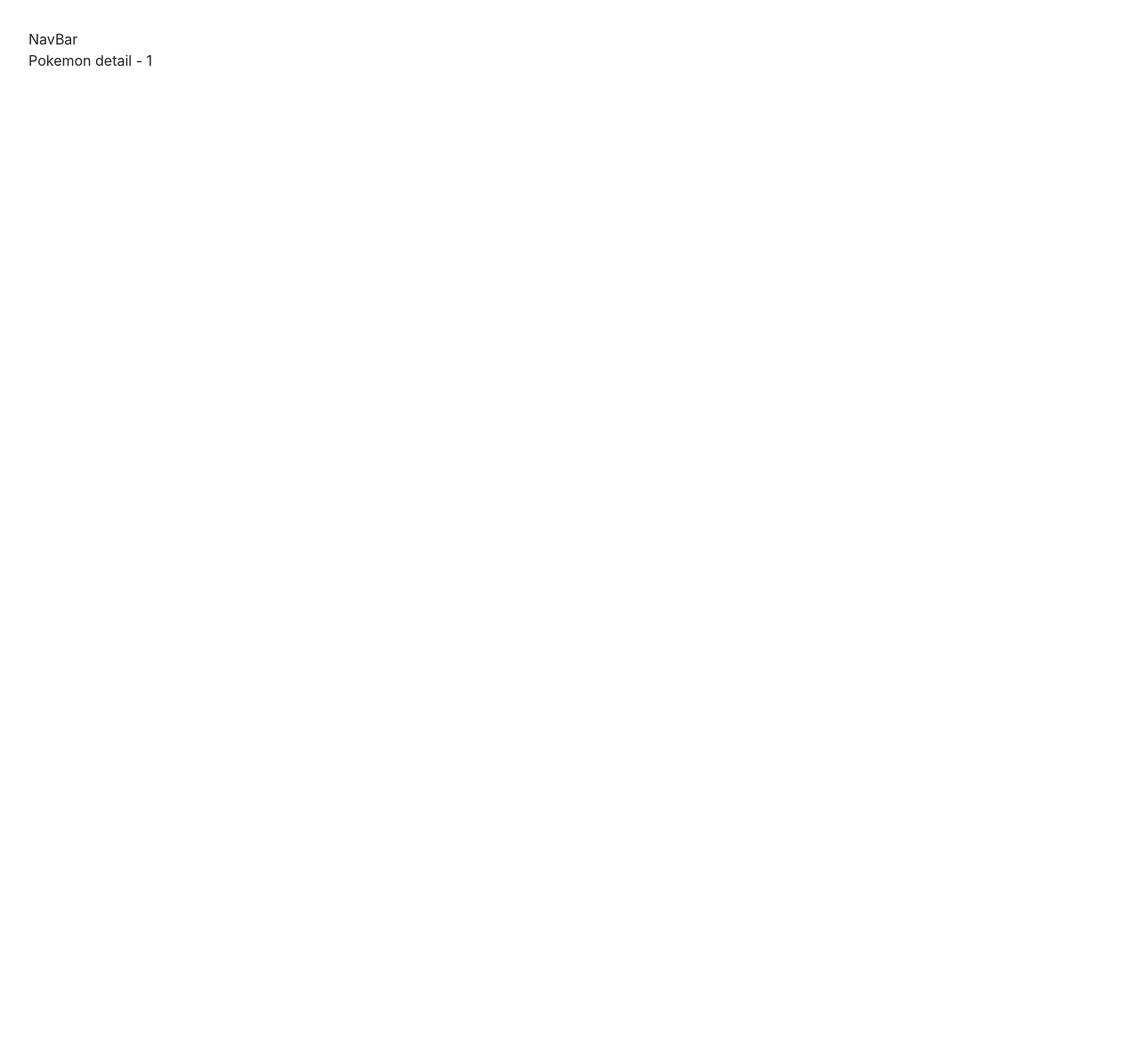
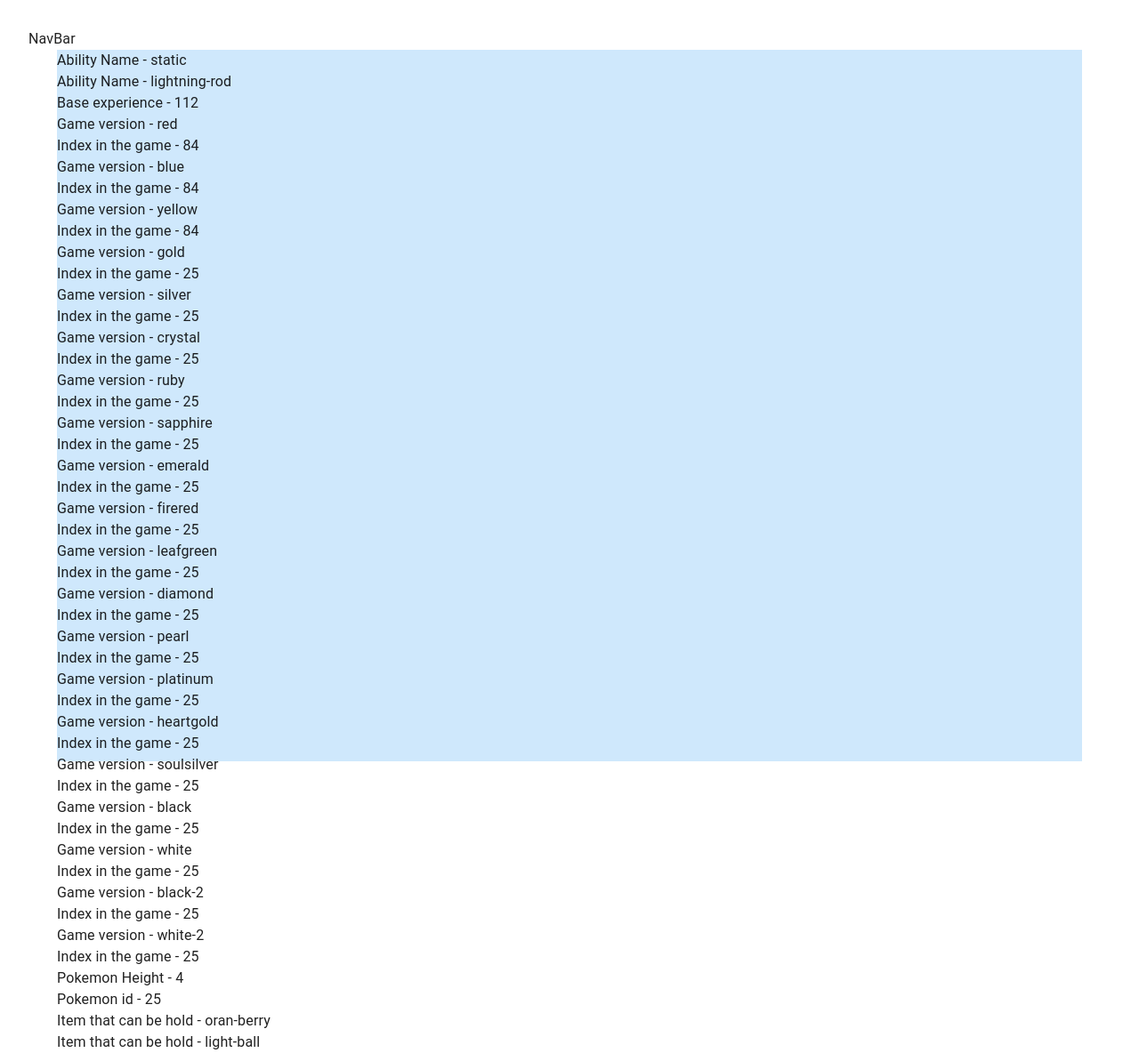
Before and after one commit to AlexisF27/React-Pokemon-Api, a React (Vite) app: page /pokemon/1 in a window 1280 px wide. Shown: the whole page at 89% size. Before the commit the page ends 800 px from the top, so only its background shows below. Built offline with nearby package versions, Linux system fonts and the light colour scheme.

Commit message:
Call Json to PokemonDetails

```diff
--- a/src/detail/PokemonDetail.jsx
+++ b/src/detail/PokemonDetail.jsx
@@ -1,14 +1,64 @@
-import {useParams} from "react-router-dom"
+import * as React from "react";
+import { useState, useEffect } from "react";
+import { useParams } from "react-router-dom";
+import PokemonUtils from "../utils/PokemonUtils";
+import CssBaseline from "@mui/material/CssBaseline";
+import Box from "@mui/material/Box";
+import Container from "@mui/material/Container";
 
-function PokemonDetail(){
+function PokemonDetail() {
+  const { name } = useParams();
+  const [pokemonDetail, setPokemonDetail] = useState([]);
 
-const {name} = useParams()
+  useEffect(() => {
+    setPokemonDetail(PokemonUtils.getDetailPokemon());
+  }, []);
 
- return (
+  return (
     <div className="pokemon-detail">
-        Pokemon detail - {name}
+      <React.Fragment>
+        <CssBaseline />
+        <Container fixed>
+          <Box sx={{ bgcolor: "#cfe8fc", height: "100vh" }}>
+            <div className="pokemon-ability">
+              {pokemonDetail?.abilities?.map((item) => (
+                <div key={item.ability.name}>
+                  Ability Name - {item.ability.name}
+                </div>
+              ))}
+            </div>
+            <div className="pokemon-base-experience">
+              Base experience - {pokemonDetail.base_experience}
+            </div>
+            <div className="pokemon-game-indices">
+              {pokemonDetail?.game_indices?.map((item) => (
+                <div key={item.version.name}>
+                  Game version - {item.version.name}
+                  <br/>
+                  Index in the game - {item.game_index}
+                </div>
+              ))}
+            </div>
+            <div className="pokemon-height">
+                Pokemon Height - {pokemonDetail.height}
+            </div>
+            <div className="pokemon-id">
+              Pokemon id - {pokemonDetail.id}
+            </div>
+            <div className="pokemon-held-items">
+              {pokemonDetail?.held_items?.map((item) => (
+                <div key={item.item.name}>
+                  Item that can be hold - {item.item.name}
+                  <br/>
+
+                </div>
+              ))}
+            </div>
+          </Box>
+        </Container>
+      </React.Fragment>
     </div>
- )
+  );
 }
 
 export default PokemonDetail;
--- a/src/grid/PokemonCard.jsx
+++ b/src/grid/PokemonCard.jsx
@@ -2,11 +2,10 @@ import * as React from "react";
 import "./pokemonCard.css";
 import Card from "@mui/material/Card";
 import CardContent from "@mui/material/CardContent";
-import CardMedia from "@mui/material/CardMedia";
 import Typography from "@mui/material/Typography";
 import { Button, CardActionArea, CardActions } from "@mui/material";
 import pokemonImage from "../assets/Pokeball.png";
-import {Link} from 'react-router-dom'
+import { Link } from "react-router-dom";
 
 export function PokemonCard({ pokemon }) {
   return (
@@ -22,11 +21,10 @@ export function PokemonCard({ pokemon }) {
         </CardActionArea>
         <CardActions>
           <Button size="small" color="primary">
-            <Link to={`pokemon/${pokemon.name}`} >Detail</Link>
+            <Link to={`pokemon/${pokemon.name}`}>Detail</Link>
           </Button>
         </CardActions>
       </Card>
-      {/*  */}
     </div>
   );
 }
--- a/src/utils/PokemonUtils.js
+++ b/src/utils/PokemonUtils.js
@@ -1,12 +1,23 @@
-import pokemons from '../json/pokemons.json' assert {type: 'json'};
+import pokemons from "../json/pokemons.json" assert { type: "json" };
+import pokemonDetail from "../json/pokemon.json" assert { type: "json" };
+
 class PokemonUtils {
-    static getAllPokemon = ()=>{
-        try {
-            return pokemons.results;
-        } catch (error) {
-            new TypeError("Error loading pokemons");
-        }
+  static getAllPokemon = () => {
+    try {
+      return pokemons.results;
+    } catch (error) {
+      new TypeError("Error loading pokemons");
     }
+  };
+
+  static getDetailPokemon = () => {
+    try {
+      return pokemonDetail;
+    } catch (error) {
+      new TypeError("Error loading the pokemon ability detail");
+    }
+  };
+
 }
 
 export default PokemonUtils;
```
